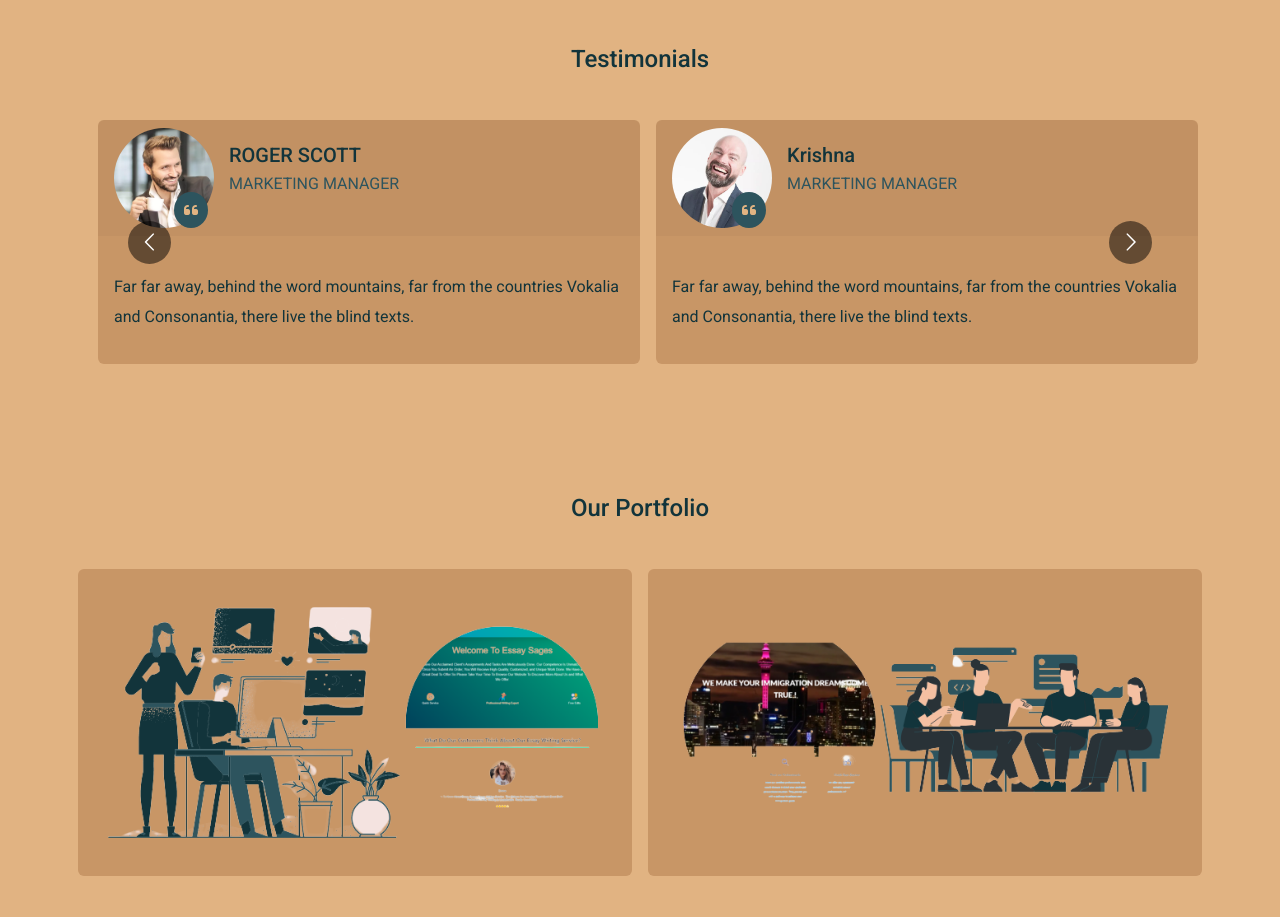
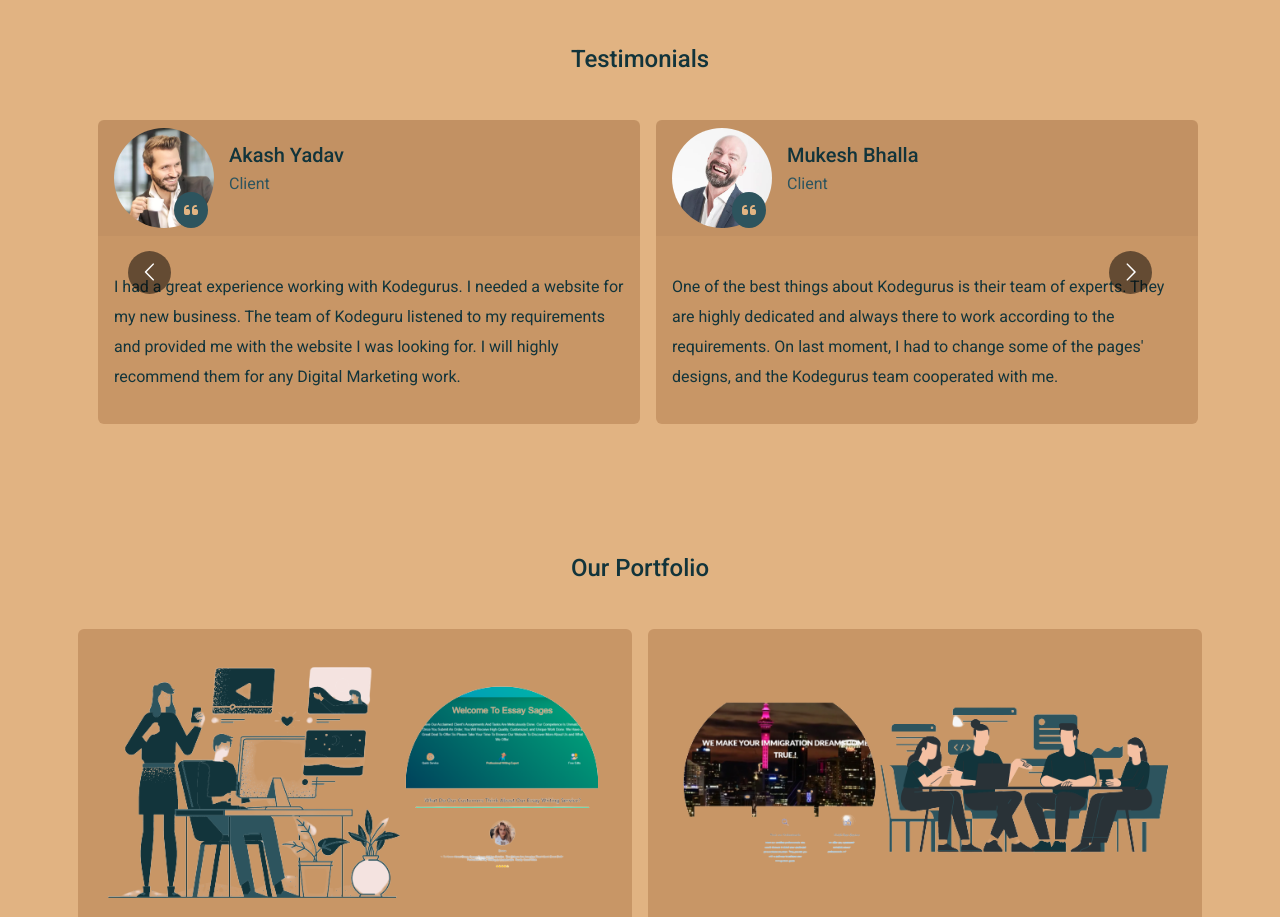
Before and after one commit to himanshuKodegurus/KodeGurus, a React (Create React App) app: page / in a window 1280 px wide. Shown: the part 2980-3897 px from the top of the page. Built offline with nearby package versions, Linux system fonts and the light colour scheme.

Commit message:
Testiominal Content Changed.

```diff
--- a/src/App.css
+++ b/src/App.css
@@ -55,6 +55,9 @@ body {
 
 #heading h4,
 h2,h3,h4 {
+  color: #12343b;
+}
+h1{
   color: #12343b;
 }
 
--- a/src/Components/Pages/Home/testimonial.jsx
+++ b/src/Components/Pages/Home/testimonial.jsx
@@ -10,7 +10,7 @@ const responsive = {
     },
     desktop: {
         breakpoint: { max: 3000, min: 1024 },
-        items: 4,
+        items: 3,
     },
     tablet: {
         breakpoint: { max: 1024, min: 464 },
--- a/src/dummydata.js
+++ b/src/dummydata.js
@@ -191,32 +191,32 @@ export const online = [
 
     <h2 className="my-2">Why Choose Kodegurus for UI/UX Design Services?</h2>
 
-    <br/><br/>
+    <br/>
     <h4 className="my-2">Tailored Solutions for Your Brand</h4>
     Every brand has its unique identity and requirements. Our designers take the time to understand your business goals, target audience, and market niche, allowing us to create customized UI/UX designs that perfectly align with your brand's vision and objectives.
 
     <br/><br/>
     <h4 className="my-2">User-Centric Approach</h4>
     User satisfaction lies at the heart of our design philosophy. We conduct in-depth user research and analysis to gain valuable insights into your users' preferences, behaviors, and pain points.
-    <br/><br/>
+    <br/>
     Integrating this knowledge into our design process creates intuitive, user-friendly interfaces and enhances the user experience.
 
     <br/><br/>
     <h4 className="my-2">Visually Stunning Designs</h4>
     Our team of skilled designers possesses a keen eye for aesthetics. We combine cutting-edge design principles, industry best practices, and the latest design trends to create visually stunning interfaces that leave a lasting impact.
-    <br/><br/>
+    <br/>
     By seamlessly blending form and function, we ensure your digital platforms look great and provide a delightful user experience.
 
     <br/><br/>
     <h4 className="my-2">Seamless Interaction and Navigation:</h4>
     We understand the importance of smooth navigation and interaction in keeping users engaged. Our designers craft seamless user journeys and intuitive navigation structures that allow your users to explore and interact with your digital products or services effortlessly.
-    <br/><br/>
+    <br/>
     This enhances user satisfaction and encourages conversions, ultimately driving your business growth.
 
     <br/><br/>
     <h4 className="my-2"> Mobile-First and Responsive Designs</h4>
     Optimizing your digital platforms for a seamless mobile experience is imperative in today's mobile-dominated world. Our designers follow a mobile-first approach, creating responsive designs that adapt flawlessly to various devices and screen sizes.
-    <br/><br/>
+    <br/>
     By ensuring consistency across platforms, we guarantee that your brand message remains impactful, regardless of the user's chosen device.
 `
   },
@@ -248,7 +248,7 @@ export const online = [
       </li>
   </ul>
 
-    <br/><br/>
+    <br/>
     <h4 className="my-2">Efficient Sales and Lead Management:</h4>
     <ul>
     <li>Our CRM solutions empower your sales team with tools for efficient lead management, tracking, and follow-up.
@@ -260,7 +260,7 @@ export const online = [
       </li>
   </ul>
 
-    <br/><br/>
+    <br/>
     <h4 className="my-2">Integrated Marketing Campaigns</h4>
     <ul>
     <li>Our CRM development service seamlessly integrates with your marketing efforts, enabling targeted and personalized marketing campaigns.
@@ -271,7 +271,7 @@ export const online = [
       </li>
   </ul>
 
-    <br/><br/>
+    <br/>
     <h4 className="my-2">Streamlined Customer Service</h4>
     <ul>
     <li>Provide exceptional customer service with our CRM solutions, allowing you to manage customer inquiries, complaints, and support tickets efficiently.
@@ -301,7 +301,7 @@ export const online = [
     <h2>With Web Development Services, Its Easy To Achieve Your Business Goals</h2>
 
     At KodeGurus, we offer top-notch Website Development Services catering to our client's unique needs and goals. With our team of skilled and experienced developers, we strive to deliver exceptional digital solutions that elevate businesses and enhance their online presence.
-    <br/><br/>
+    <br/>
     Here are some of the services our Digital Marketing Company can deliver:
     <br/><br/>
 
@@ -338,7 +338,7 @@ export const online = [
   },
   {
     id: "service4",
-    cover: "./images/icon/contentMarketing.png",
+    cover:"./images/icon/contentMarketing.png",
     size: '1400-933',
     hoverCover: "./images/icon/contentMarketingHover.png",
     courseName: "Content Marketing Services",
@@ -464,8 +464,57 @@ export const online = [
     size: '1400-933',
     hoverCover: "./images/icon/googleAdsHover.png",
     courseName: "Google Ads/PPC",
-    paragraph: "Lorem ipsum dolor sit amet consectetur adipisicing elit. Nihil, sunt ut! Odit numquam delectus nisi! Quas ab blanditiis corporis perferendis maiores commodi cum. Nesciunt animi cupiditate beatae aliquam rem odit numquam vero veniam harum voluptates sequi eos excepturi expedita a illo tempore corrupti velit iure blanditiis nihil aperiam, nisi quae. Earum eveniet aperiam ut, fugit amet mollitia facilis tempora maxime quae soluta quia itaque veniam, ducimus corporis nostrum possimus cumque cum? Veniam hic, aliquid praesentium quam ipsa provident. Eligendi, ipsa. Repellendus nesciunt fugit, ex sed nam consequatur nihil itaque dicta mollitia facere sequi cum neque? Reiciendis nam architecto officia est."
-  },
+    paragraph: `
+
+    <h1>Drive Targeted Traffic and Skyrocket Your Business with Google Ads/PPC</h1>
+    <br/>
+    <p>In today's highly competitive digital landscape, it's crucial to have a robust online presence to stand out from the crowd and capture the attention of your target audience. That's where Kodegurus comes in. As a leading provider of Google Ads/PPC services, we specialize in helping businesses achieve remarkable results by driving targeted website traffic and maximizing their return on investment.</p>
+    <br/>
+    <h2 className="my-2">Why Choose Kodegurus for Your Google Ads/PPC Campaigns?</h2>
+    <br/>
+    <ol>
+      <li><b style="color:#12343b;">Experienced Google Ads/PPC Specialists</b></li>
+      <p>Our team of seasoned Google Ads/PPC specialists has a deep understanding of the platform's intricacies and best practices. We stay up-to-date with the latest trends and techniques, ensuring that your campaigns are optimized to deliver outstanding results.</p>
+      <br/>
+      <li><b style="color:#12343b;">Customized Strategies for Maximum Impact</b></li>
+      <p>At Kodegurus, we believe in a personalized approach. We take the time to understand your business, industry, and target audience, allowing us to develop customized strategies that align with your goals and drive qualified leads to your website.</p>
+      <br/>
+      <li><b style="color:#12343b;">Comprehensive Keyword Research</b></li>
+      <p>Effective keyword research is the backbone of a successful Google Ads/PPC campaign. We conduct thorough research to identify the most relevant and high-converting keywords for your business, ensuring that your ads appear in front of the right people at the right time.</p>
+      <br/>
+
+      <li><b style="color:#12343b;">Compelling Ad Copy and Creative Design</b></li>
+      <p>We create compelling ad copy that not only grabs attention but also compels users to take action. Our talented copywriters and designers work together to craft visually appealing ads that align with your brand and resonate with your target audience.</p>
+      <br/>
+      <li><b style="color:#12343b;">Continuous Monitoring and Optimization</b></li>
+      <p>We believe in constant improvement. Our team closely monitors the performance of your Google Ads/PPC campaigns, making data-driven decisions to optimize your ads, keywords, and targeting. This iterative approach allows us to maximize your ROI and drive better results.
+      </p>
+      </ol>
+      <br/>
+      <h3>The Benefits of Google Ads/PPC</h3>
+
+      <ol>
+      <br/>
+      <li><b style="color:#12343b;">Instant Online Visibility</b></li>
+      <p>With Google Ads/PPC, you can instantly place your business in front of potential customers actively searching for your products or services. It's a powerful way to gain immediate online visibility and generate targeted traffic to your website.
+      </p>
+      <br/>
+      <li><b style="color:#12343b;">Cost-effective Advertising
+      </b></li>
+      <p>Google Ads/PPC operates on a pay-per-click model, which means you only pay when someone clicks on your ad. This gives you better control over your advertising budget and ensures you invest in ads that drive tangible results.
+      </p>
+      <br/>
+      <li><b style="color:#12343b;">Highly Targeted Reach</b></li>
+      <p>Google Ads/PPC enables precise targeting options, allowing you to reach your ideal audience based on demographics, location, interests, and more. By focusing your efforts on the right audience, you can increase the likelihood of converting leads into customers.</p>
+      <br/>
+
+      <li><b style="color:#12343b;">Measurable Results and ROI</b></li>
+      <p>One of the most significant advantages of Google Ads/PPC is the ability to measure and track the performance of your campaigns. With detailed analytics and reporting, you can gain valuable insights into user behavior, conversion rates, and return on investment. This data empowers you to make informed decisions and optimize your campaigns for better results.</p>
+      <br/>
+    </ol>
+
+
+    `  },
 ]
 export const process = [
   {
@@ -684,30 +733,48 @@ export const portfolio = [
 export const testimonal = [
   {
     id: 1,
-    name: "ROGER SCOTT",
-    post: "MARKETING MANAGER",
-    desc: "Far far away, behind the word mountains, far from the countries Vokalia and Consonantia, there live the blind texts.",
+    name: "Akash Yadav",
+    post: "Client",
+    desc: `I had a great experience working with Kodegurus. I needed a website for my new business. The team of Kodeguru listened to my requirements and provided me with the website I was looking for. I will highly recommend them for any Digital Marketing work.`,
     cover: "./images/testo/t1.webp",
   },
   {
     id: 2,
-    name: "Krishna",
-    post: "MARKETING MANAGER",
-    desc: "Far far away, behind the word mountains, far from the countries Vokalia and Consonantia, there live the blind texts.",
+    name: "Mukesh Bhalla",
+    post: "Client",
+    desc:   `One of the best things about Kodegurus is their team of experts. They are highly dedicated and always there to work according to the requirements. On last moment, I had to change some of the pages' designs, and the Kodegurus team cooperated with me.`,
     cover: "./images/testo/t2.webp",
   },
   {
     id: 3,
-    name: "Madhav Singh",
-    post: "MARKETING MANAGER",
-    desc: "Far far away, behind the word mountains, far from the countries Vokalia and Consonantia, there live the blind texts.",
+    name: "Alisha Shinde",
+    post: "Client",
+    desc: `I am feeling grateful while writing the testimonial for Kodegurus. Unlike any other Digital Marketing Company, their team will listen to your requirements first. I am highly impressed with their all-time availability.
+    `,
     cover: "./images/testo/t3.webp",
   },
   {
     id: 4,
-    name: "ROGER SCOTT",
-    post: "MARKETING MANAGER",
-    desc: "Far far away, behind the word mountains, far from the countries Vokalia and Consonantia, there live the blind texts.",
+    name: "Pradeep Singh",
+    post: "Client",
+    desc:   `I worked with Kodegurus for the improvement of my website SEO. My website was new, and I was not aware of anything. Within 2 months, they improve the traffic on my website. I highly recommend them for any SEO work.
+    `,
+    cover: "./images/testo/t1.webp",
+  },
+  {
+    id: 5,
+    name: "Akash Mishra",
+    post: "Client",
+    desc: `I hired Kodegurus to clone an e-commerce website with specific requirements, which was quite a hard task. The team provided me with the website that I was looking for. They are always available and build a two-way relationship necessary for excellent work.
+    `,
+    cover: "./images/testo/t3.webp",
+  },
+  {
+    id: 6,
+    name: "Piyush Sharma",
+    post: "Client",
+    desc: `I hired them to make a website with 3 panels, i.e., for the user, admin, and freelancer. It is a website where you can hire someone to do your projects. The developer completed the task within 3 months and gave me all the details I needed for the website.
+    `,
     cover: "./images/testo/t1.webp",
   },
 ]
```
